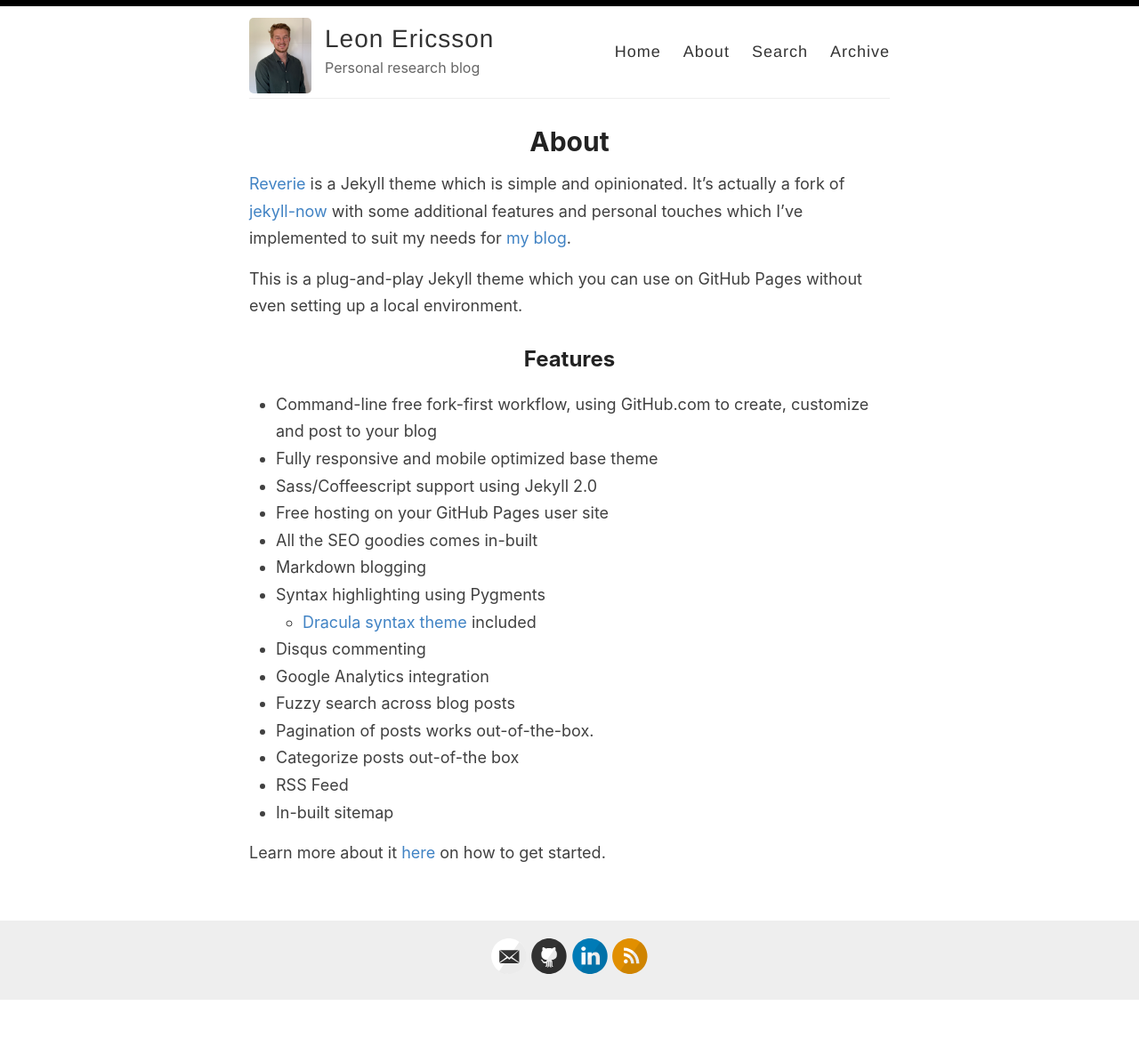
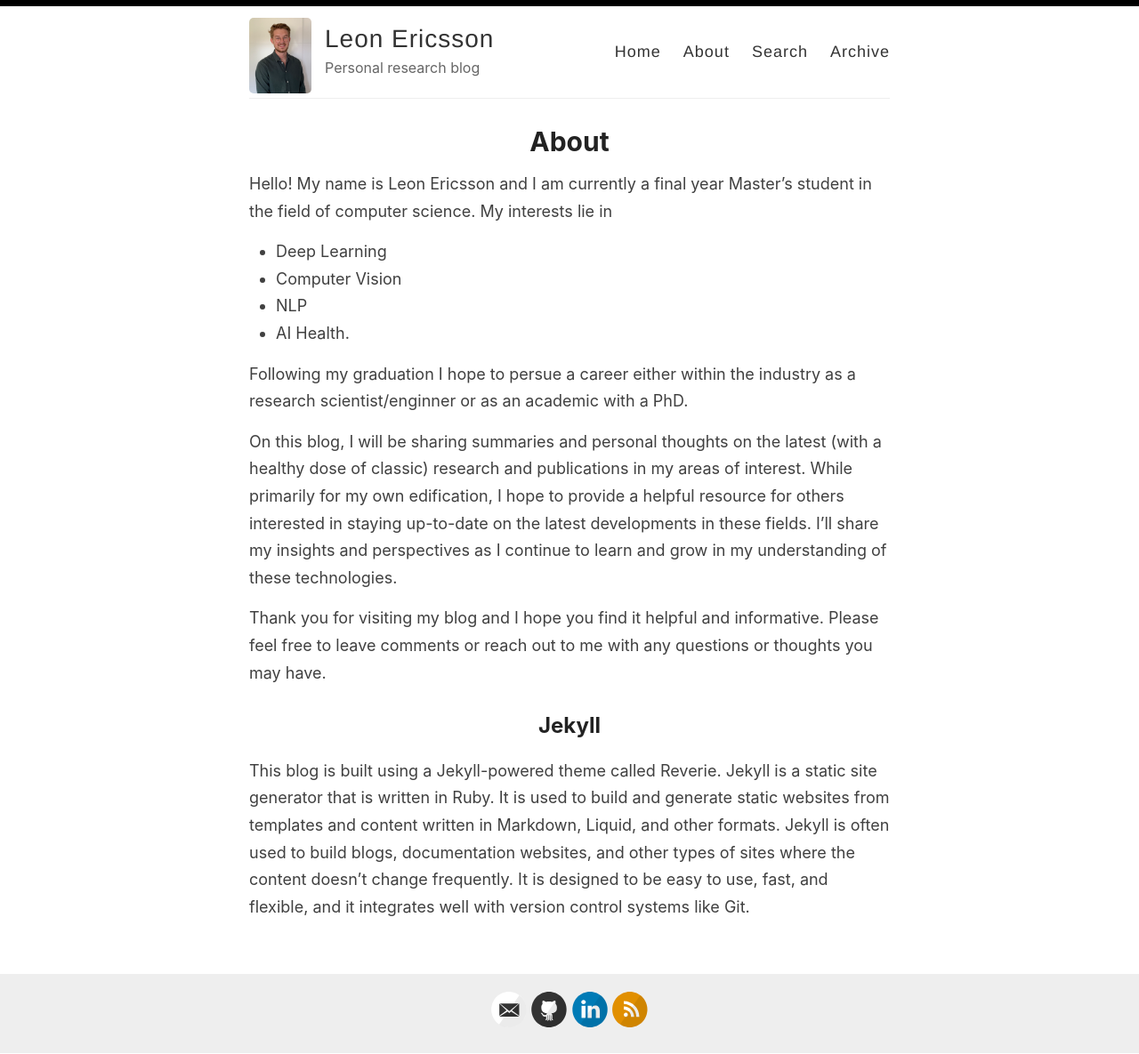
Before and after one commit to LeonEricsson/leonericsson.github.io, a Jekyll site: the page built from _pages/about.md, in a window 1280 px wide. Shown: the whole page at 89% size. Built offline with Jekyll 4.4.1, drawn with Linux system fonts in a browser that asks for light colours; before the commit the page ends 1124 px from its top, so only the background shows below that.

Commit message:
updated about page

```diff
--- a/_pages/about.md
+++ b/_pages/about.md
@@ -3,27 +3,18 @@ layout: page
 title: About
 permalink: /about/
 ---
+Hello! My name is Leon Ericsson and I am currently a final year Master's student in the field of computer science. My interests lie in
 
-[Reverie](https://github.com/amitmerchant1990/reverie) is a Jekyll theme which is simple and opinionated. It's actually a fork of [jekyll-now](https://github.com/barryclark/jekyll-now) with some additional features and personal touches which I've implemented to suit my needs for [my blog](https://www.amitmerchant.com).
+- Deep Learning
+- Computer Vision
+- NLP
+- AI Health.
 
-This is a plug-and-play Jekyll theme which you can use on GitHub Pages without even setting up a local environment.
+Following my graduation I hope to persue a career either within the industry as a research scientist/enginner or as an academic with a PhD.
 
-## Features
+On this blog, I will be sharing summaries and personal thoughts on the latest (with a healthy dose of classic) research and publications in my areas of interest. While primarily for my own edification, I hope to provide a helpful resource for others interested in staying up-to-date on the latest developments in these fields. I'll share my insights and perspectives as I continue to learn and grow in my understanding of these technologies.
 
-- Command-line free fork-first workflow, using GitHub.com to create, customize and post to your blog
-- Fully responsive and mobile optimized base theme
-- Sass/Coffeescript support using Jekyll 2.0
-- Free hosting on your GitHub Pages user site
-- All the SEO goodies comes in-built
-- Markdown blogging
-- Syntax highlighting using Pygments
-    - [Dracula syntax theme](https://draculatheme.com/) included
-- Disqus commenting
-- Google Analytics integration
-- Fuzzy search across blog posts
-- Pagination of posts works out-of-the-box.
-- Categorize posts out-of-the box
-- RSS Feed
-- In-built sitemap
+Thank you for visiting my blog and I hope you find it helpful and informative. Please feel free to leave comments or reach out to me with any questions or thoughts you may have.
 
-Learn more about it [here](https://github.com/amitmerchant1990/reverie) on how to get started.
+## Jekyll
+This blog is built using a Jekyll-powered theme called Reverie. Jekyll is a static site generator that is written in Ruby. It is used to build and generate static websites from templates and content written in Markdown, Liquid, and other formats. Jekyll is often used to build blogs, documentation websites, and other types of sites where the content doesn't change frequently. It is designed to be easy to use, fast, and flexible, and it integrates well with version control systems like Git.
```
Also changed, not shown: _posts/2022-09-16-pure-pursuit.md (+2 -2 lines), index.html (+3 -4 lines).
